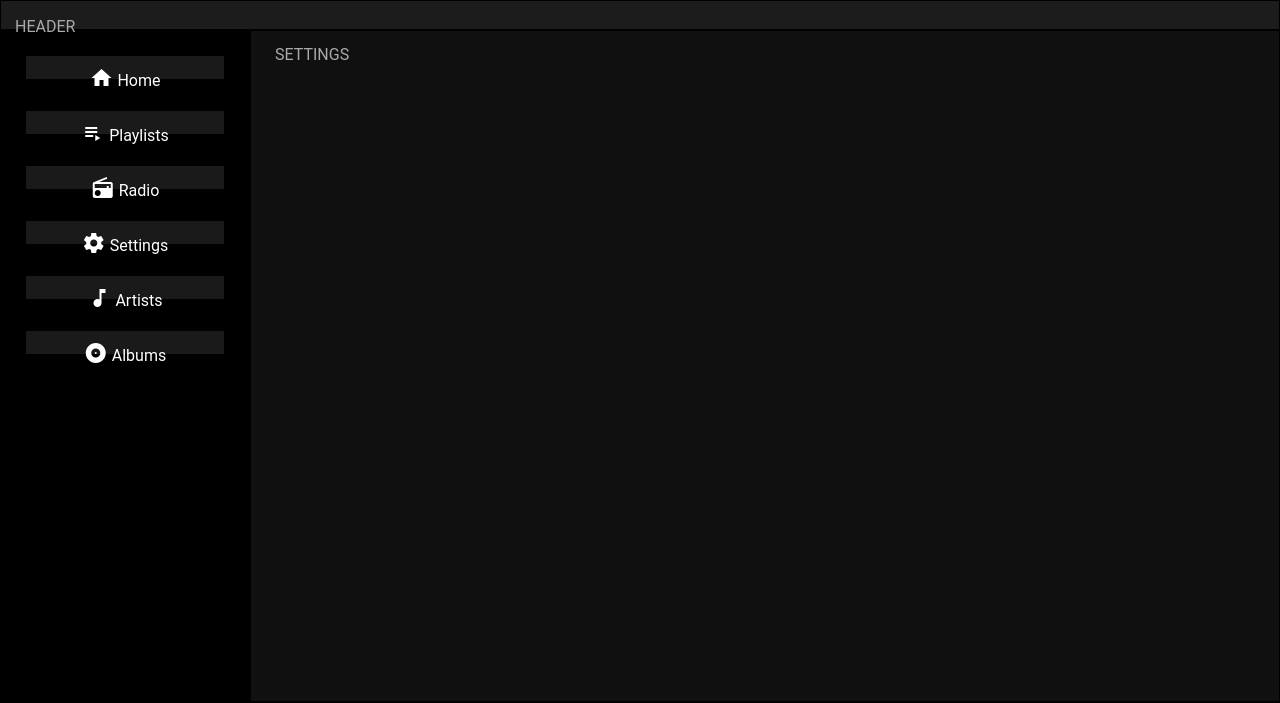
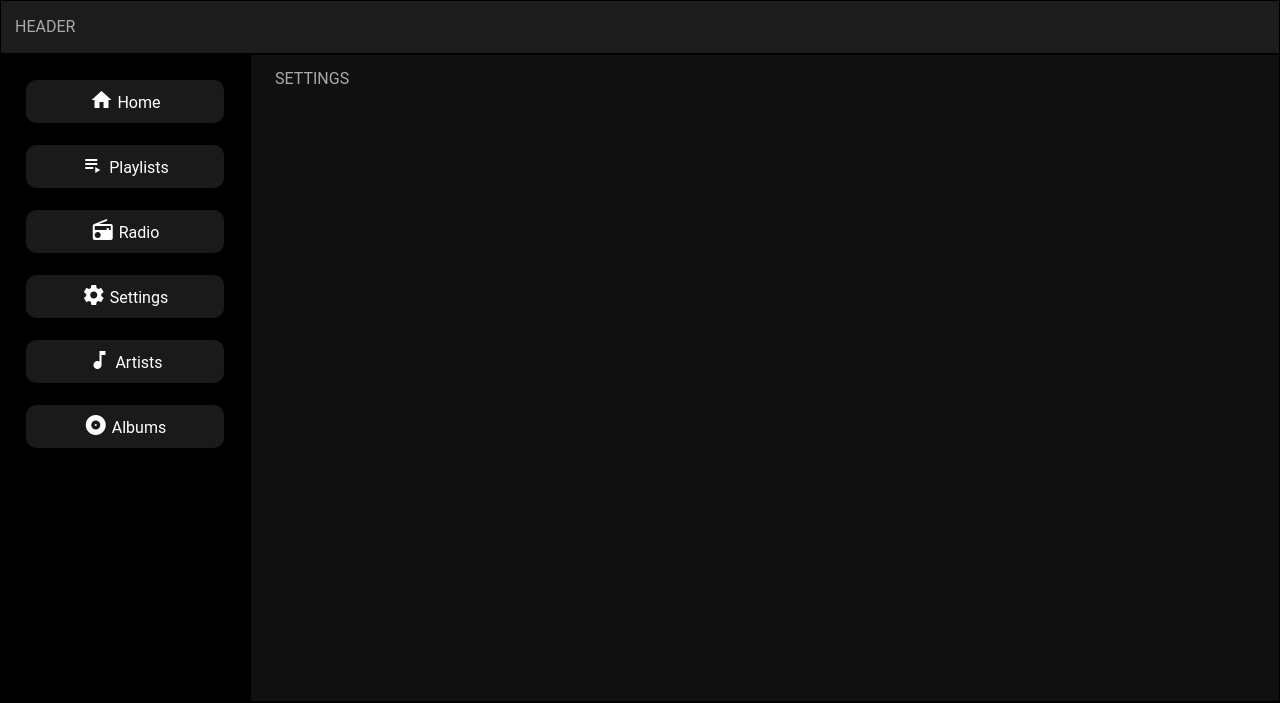
Before and after one commit to chrisrobles/modivibe, a Django app: template modivibe/modivibe/webplayer/templates/webplayer/home.html in a window 1280 px wide. Shown: the top 703 px of the page. Run offline with Django 3.2, Linux system fonts and the light colour scheme; the template is opened without the code that fills it, so the values that code supplies are empty; some libraries are stand-ins or nearby versions.

Commit message:
fixed some styling issues when bootstrapping was added. Also added a border radius to the icons

```diff
--- a/modivibe/modivibe/webplayer/static/webplayer/main.css
+++ b/modivibe/modivibe/webplayer/static/webplayer/main.css
@@ -11,7 +11,7 @@ body {
 
 .header {
     z-index: 1;
-    height: 25px;
+    height: auto;
     padding: 15px;
     background-color: #1c1c1c;
     box-shadow: inset 0 0 0 1px black;
--- a/modivibe/modivibe/webplayer/templates/webplayer/_sidebar.html
+++ b/modivibe/modivibe/webplayer/templates/webplayer/_sidebar.html
@@ -45,20 +45,22 @@ the js file
     }
     @import 'https://fonts.googleapis.com/css?family=Open+Sans+Condensed:300';
     .btn {
-      height: 25px;
+      height: auto;
       text-align: center;
-        text-decoration: none;
+      text-decoration: none;
       width: 200px;
       cursor: pointer;
-        padding-top: 10px;
-        padding-bottom: 10px;
-        margin: 10px 10px 20px 10px;
+      padding-top: 8px;
+      padding-bottom: 8px;
+      margin: 10px 10px 10px 10px;
+      border-radius: 10px 10px 10px 10px;
     }
 
     .btn-three {
       color: #FFF;
       transition: all 0.5s;
       position: relative;
+      border-radius: 10px 10px 10px 10px;
     }
     .btn-three::before {
       content: '';
@@ -70,10 +72,12 @@ the js file
       z-index: 1;
       background-color: rgba(255,255,255,0.1);
       transition: all 0.3s;
+      border-radius: 10px 10px 10px 10px;
     }
     .btn-three:hover::before {
       opacity: 0 ;
       transform: scale(0.5,0.5);
+      border-radius: 10px 10px 10px 10px;
     }
     .btn-three::after {
       content: '';
@@ -87,6 +91,7 @@ the js file
       transition: all 0.3s;
       border: 1px solid rgba(255,255,255,0.5);
       transform: scale(1.2,1.2);
+      border-radius: 10px 10px 10px 10px;
     }
     .btn-three:hover::after {
       opacity: 1;
```
